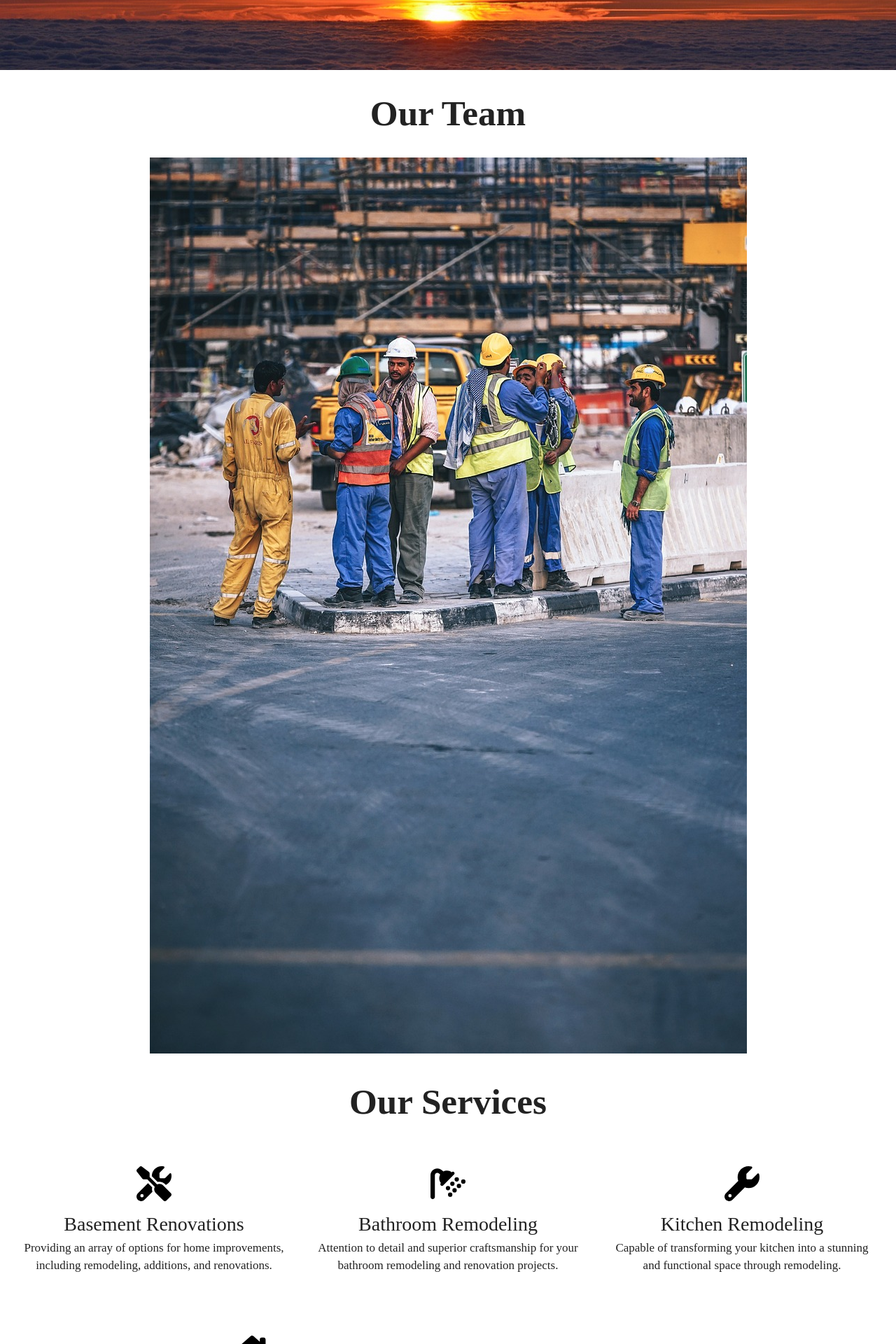
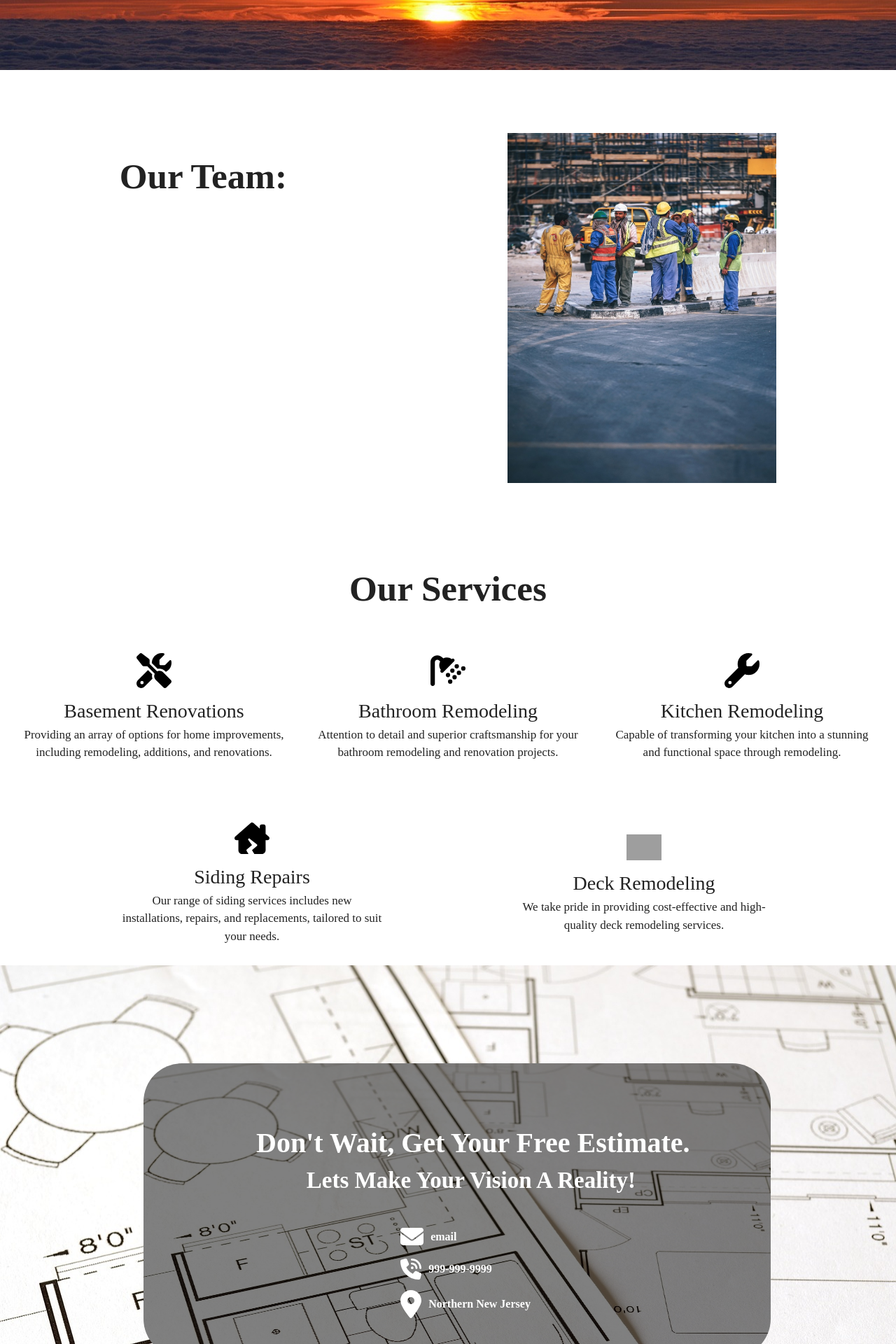
Before and after one commit to mmike1717/Construction-website, a React (Vite) app: page /AboutUs in a window 1280 px wide. Shown: the part 515-2435 px from the top of the page at 70% size. Built offline with nearby package versions, Linux system fonts and the light colour scheme; grey boxes are pictures that could not be loaded.

Commit message:
added more to team page

```diff
--- a/src/components/AboutUsPage/aboutTheTeam.jsx
+++ b/src/components/AboutUsPage/aboutTheTeam.jsx
@@ -6,9 +6,9 @@ export default function TheTeam (){
 
     return (
         <>
-            <div>
-                <div>
-                    <h1>Our Team</h1>
+            <div id='AboutTeamMainDiv'>
+                <div className='TeamHeadingAndDescription'>
+                    <h1>Our Team:</h1>
                     <div></div>
                 </div>
                 <img src={team}></img>
--- a/src/components/AboutUsPage/aboutUs.css
+++ b/src/components/AboutUsPage/aboutUs.css
@@ -23,3 +23,32 @@
     top: 35%;
     left: 7%;
 }
+
+
+/* ----------------------------------------------------About the Team ------------------------------------------- */
+
+#AboutTeamMainDiv{
+    display: flex;
+    justify-content: space-evenly;
+    margin: 7% 0;
+    height: 500px;
+}
+
+#AboutTeamMainDiv > img{
+    width: 30%;
+    max-width: 600px;
+    min-width: 300px;
+}
+
+
+.TeamHeadingAndDescription{
+    display: flex;
+    max-width: 800px;
+    width: 30%;
+    flex-direction: column;
+}
+
+
+.TeamHeadingAndDescription > h1{
+    display: flex;
+}
--- a/src/components/AboutUsPage/aboutUsPage.jsx
+++ b/src/components/AboutUsPage/aboutUsPage.jsx
@@ -1,5 +1,7 @@
 
 import sunset from '../../assets/sunset.jpg'
+import ContactUs from '../ContactUs/ContactUsSection'
+import Footer from '../Footer/footer'
 import GeneralServices from '../Services/generalServices'
 import TheTeam from './aboutTheTeam'
 import './aboutUs.css'
@@ -20,6 +22,11 @@ export default function AboutUs(){
 
                 <GeneralServices />
 
+                <ContactUs />
+
+                <Footer />
+
+
             </div>
         </>
     )
--- a/src/components/ContactUs/ContactUs.css
+++ b/src/components/ContactUs/ContactUs.css
@@ -12,7 +12,7 @@
     width: 100%;
     height: 100%;
     /* filter: brightness(0.8); */
-    filter: hue-rotate(139deg) brightness(1) contrast(2);
+    /* filter: hue-rotate(139deg) brightness(1) contrast(2); */
 }
 
 
@@ -31,7 +31,7 @@
     left: 0;
     height: 100%;
     width: 100%;
-    filter: brightness(0.6);
+    filter: brightness(0.5);
     border-radius: 55px;
 }
 
```
Also changed, not shown: src/assets/interior-design.jpg, src/assets/interior-design1.jpg (added).
